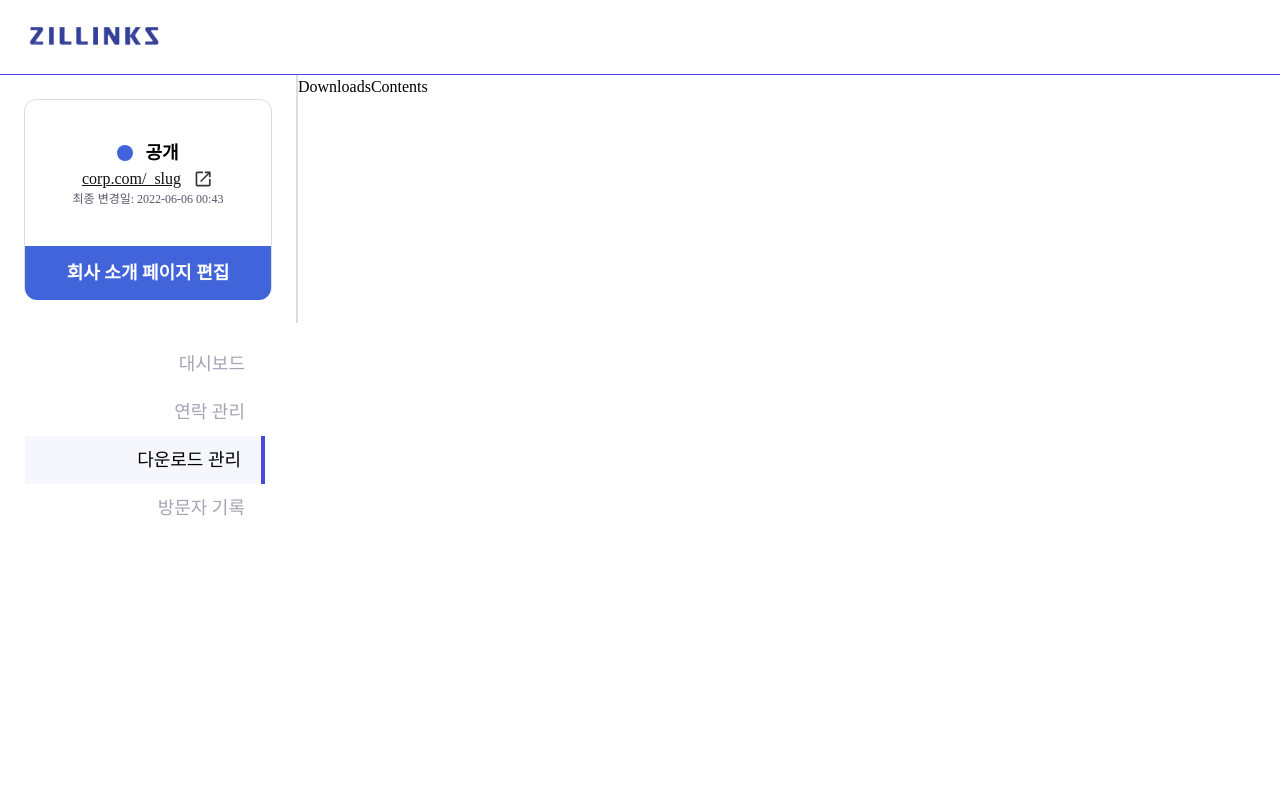
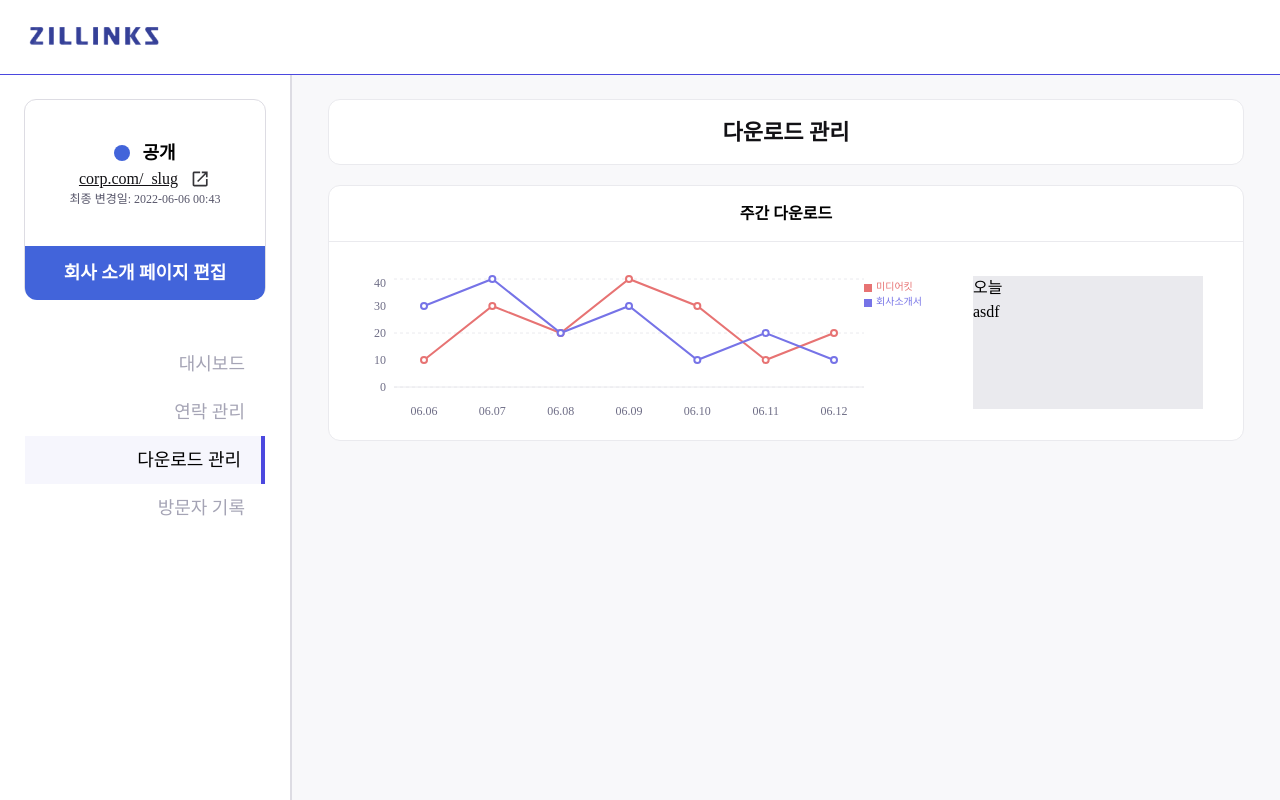
Before and after one commit to boyon99/TEAM-INTRO-FE, a Next.js app: page /dashboard/downloads in a window 1280 px wide. Built offline with nearby package versions, Linux system fonts and the light colour scheme; a web font is replaced by a local one.

Commit message:
style: table 스타일 수정

```diff
--- /dev/null
+++ b/src/components/dashboard/CustomTooltip.tsx
@@ -0,0 +1,13 @@
+export default function CustomTooltip({ active, payload, label }: any) {
+  if (active && payload && payload.length) {
+    return (
+      <div className="custom-tooltip">
+        <p>{label}</p>
+        <p>{`${payload[0].name} : ${payload[0].value}`}</p>
+        {payload[1] && <p>{`${payload[1].name} : ${payload[1].value}`}</p>}
+      </div>
+    );
+  }
+
+  return null;
+}
--- a/src/components/dashboard/Title.tsx
+++ b/src/components/dashboard/Title.tsx
@@ -8,7 +8,7 @@ type TitleProps = {
 
 export default function Title({ title, children, style }: TitleProps) {
   return (
-    <div className={`border border-GrayScalePrimary-150 rounded-xl h-[66px] leading-[66px] bg-white ${style}`}>
+    <div className={`border border-GrayScalePrimary-150 rounded-xl h-[66px] leading-[66px] bg-white relative ${style}`}>
       <h1 className="font-bold text-[22px] text-[#121115] absolute left-1/2 -translate-x-1/2">{title}</h1>
       {children}
     </div>
--- a/src/components/dashboard/contact/InquiryTable.tsx
+++ b/src/components/dashboard/contact/InquiryTable.tsx
@@ -140,9 +140,9 @@ export default function InquiryTable() {
             </section>
           </div>
 
-          <table className="px-[15px]">
+          <table className="mx-auto">
             <thead>
-              <tr className="flex items-center border-b border-b-GrayScalePrimary-200 w-full h-[54px] pl-4">
+              <tr className="flex items-center border-b border-b-GrayScalePrimary-200 w-full h-[54px] px-4">
                 <Checkbox checked={allSelected} handleClick={toggleAllSelected} />
 
                 <th className="text-[15px] text-GrayScaleNeutral-1000 mx-10 text-center w-[130px]">이메일</th>
@@ -167,9 +167,12 @@ export default function InquiryTable() {
               </tr>
             </thead>
 
-            {rows.map((el) => (
-              <tbody key={el.contact_us_log_id}>
-                <tr className="h-[68px] flex items-center w-full pl-4">
+            <tbody>
+              {rows.map((el) => (
+                <tr
+                  key={el.contact_us_log_id}
+                  className="h-[68px] flex items-center w-full border-b-[0.5px] border-b-GrayScalePrimary-150 last:border-b-0 px-4"
+                >
                   <Checkbox checked={el.selected} handleClick={() => toggleRow(el.contact_us_log_id)} />
 
                   <div onClick={openDetailModal} className="cursor-pointer flex items-center">
@@ -196,10 +199,11 @@ export default function InquiryTable() {
                   >
                     삭제
                   </button>
+                  {showDetailModal &&
+                    createPortal(<DetailModal closeModal={closeDetailModal} {...el} />, document.body)}
                 </tr>
-                {showDetailModal && createPortal(<DetailModal closeModal={closeDetailModal} {...el} />, document.body)}
-              </tbody>
-            ))}
+              ))}
+            </tbody>
             {showDeleteModal &&
               createPortal(
                 <ConfirmModal closeModal={closeDeleteModal} msg1="연락 내역을 삭제하시겠습니까?" />,
--- /dev/null
+++ b/src/components/dashboard/downloads/DownloadCount.tsx
@@ -0,0 +1,8 @@
+export default function DownloadCount() {
+  return (
+    <div className="bg-GrayScalePrimary-150 w-[230px] h-[133px]">
+      <span>오늘</span>
+      <div>asdf</div>
+    </div>
+  );
+}
--- /dev/null
+++ b/src/components/dashboard/downloads/DownloadCountChart.tsx
@@ -0,0 +1,72 @@
+import { CartesianGrid, Legend, Line, LineChart, ResponsiveContainer, Tooltip, XAxis, YAxis } from 'recharts';
+import CustomTooltip from '../CustomTooltip';
+
+export default function DownloadCountChart() {
+  const data = [
+    {
+      name: '06.06',
+      미디어킷: 10,
+      회사소개서: 30,
+    },
+    {
+      name: '06.07',
+      미디어킷: 30,
+      회사소개서: 40,
+    },
+    {
+      name: '06.08',
+      미디어킷: 20,
+      회사소개서: 20,
+    },
+    {
+      name: '06.09',
+      미디어킷: 40,
+      회사소개서: 30,
+    },
+    {
+      name: '06.10',
+      미디어킷: 30,
+      회사소개서: 10,
+    },
+    {
+      name: '06.11',
+      미디어킷: 10,
+      회사소개서: 20,
+    },
+    {
+      name: '06.12',
+      미디어킷: 20,
+      회사소개서: 10,
+    },
+  ];
+
+  return (
+    <div className="w-[608px]">
+      <ResponsiveContainer width="100%" height={148} className="mt-3">
+        <LineChart data={data}>
+          <XAxis
+            tickLine={false}
+            tick={{ fontSize: '12px', fill: '#6E6D86' }}
+            tickMargin={13}
+            axisLine={{ stroke: '#EAEAEE', strokeWidth: 1 }}
+            dataKey="name"
+            padding={{ left: 30, right: 30 }}
+          />
+          <YAxis axisLine={false} tickLine={false} tick={{ fontSize: '12px', fill: '#6E6D86' }} tickCount={5} />
+          <CartesianGrid strokeDasharray="3 3" stroke="#EAEAEE" vertical={false} />
+          <Tooltip content={<CustomTooltip />} />
+          <Legend
+            align="right"
+            layout="vertical"
+            verticalAlign="top"
+            iconType="square"
+            iconSize={8}
+            wrapperStyle={{ fontSize: '10px' }}
+          />
+          <Line type="linear" dataKey="미디어킷" stroke="#E77373" strokeWidth={2} />
+          <Line type="linear" dataKey="회사소개서" stroke="#7673E7" strokeWidth={2} />
+        </LineChart>
+      </ResponsiveContainer>
+    </div>
+  );
+}
--- /dev/null
+++ b/src/components/dashboard/downloads/DownloadCountChartContainer.tsx
@@ -0,0 +1,16 @@
+import DownloadCount from './DownloadCount';
+import DownloadCountChart from './DownloadCountChart';
+
+export default function DownloadCountChartContainer() {
+  return (
+    <div className="bg-white rounded-xl border border-GrayScalePrimary-150 h-64 mt-5">
+      <h2 className="h-14 leading-[56px] text-center border-b border-b-GrayScalePrimary-150 font-bold">
+        주간 다운로드
+      </h2>
+      <div className="flex justify-between pr-[40px] items-center h-[200px]">
+        <DownloadCountChart />
+        <DownloadCount />
+      </div>
+    </div>
+  );
+}
--- a/src/components/dashboard/downloads/DownloadsContents.tsx
+++ b/src/components/dashboard/downloads/DownloadsContents.tsx
@@ -1,7 +1,12 @@
+import Title from '../Title';
+import DownloadCountChartContainer from './DownloadCountChartContainer';
+
 export default function DownloadsContents() {
   return (
-    <div className='border-l-2 border-l-GrayScalePrimary-200'>
-      DownloadsContents
+    <div className="border-l-2 border-l-GrayScalePrimary-200 bg-GrayScalePrimary-100 w-full px-9 pt-6 py-[39px] h-[calc(100vh-75px)]">
+      <Title title="다운로드 관리" />
+
+      <DownloadCountChartContainer />
     </div>
   );
 }
--- a/src/components/dashboard/visitors/VisitorsContents.tsx
+++ b/src/components/dashboard/visitors/VisitorsContents.tsx
@@ -4,7 +4,7 @@ import VisitorsTableContainer from './VisitorsTableContainer';
 export default function VisitorsContents() {
   return (
     <div className="border-l-2 border-l-GrayScalePrimary-200 bg-GrayScalePrimary-100 w-full px-9 pt-6 py-[39px] h-[calc(100vh-75px)]">
-      <Title title="방문자 기록" style="relative">
+      <Title title="방문자 기록">
         <p className="absolute -bottom-4 text-[13px] text-GrayScalePrimary-600 right-[15.5px]">
           ※ 최근 5일간의 기록만 제공됩니다.
         </p>
--- a/src/components/dashboard/visitors/VisitorsTable.tsx
+++ b/src/components/dashboard/visitors/VisitorsTable.tsx
@@ -19,7 +19,7 @@ export default function VisitorsTable({ data }: { data: Visitor[] }) {
         {data.map((visitor, idx) => (
           <tr
             key={idx}
-            className="border-b-[0.5px] border-b-GrayScalePrimary-150 w-full flex justify-evenly last:border-none"
+            className="border-b-[0.5px] border-b-GrayScalePrimary-150 w-full flex justify-evenly last:border-b-0"
           >
             <td className="visitors-table-data">{visitor.device}</td>
             <td className="visitors-table-data">{visitor.keyword}</td>
--- a/src/styles/globals.css
+++ b/src/styles/globals.css
@@ -101,7 +101,7 @@
   }
 
   .custom-tooltip {
-    @apply rounded-sm bg-GrayScalePrimary-100 shadow-lg text-center p-2.5;
+    @apply rounded-sm bg-white text-GrayScalePrimary-600 shadow-lg text-center p-2.5 text-sm border border-GrayScalePrimary-150;
   }
 
   .confirm-active-link {
--- a/tailwind.config.js
+++ b/tailwind.config.js
@@ -55,6 +55,7 @@ module.exports = {
       },
       error: {
         500: '#DF4848',
+        400: '#E77373'
       },
       success: {
         500: '#4264DA',
```
Also changed, not shown: src/components/dashboard/main/CountBar.tsx (+9 -33 lines).
